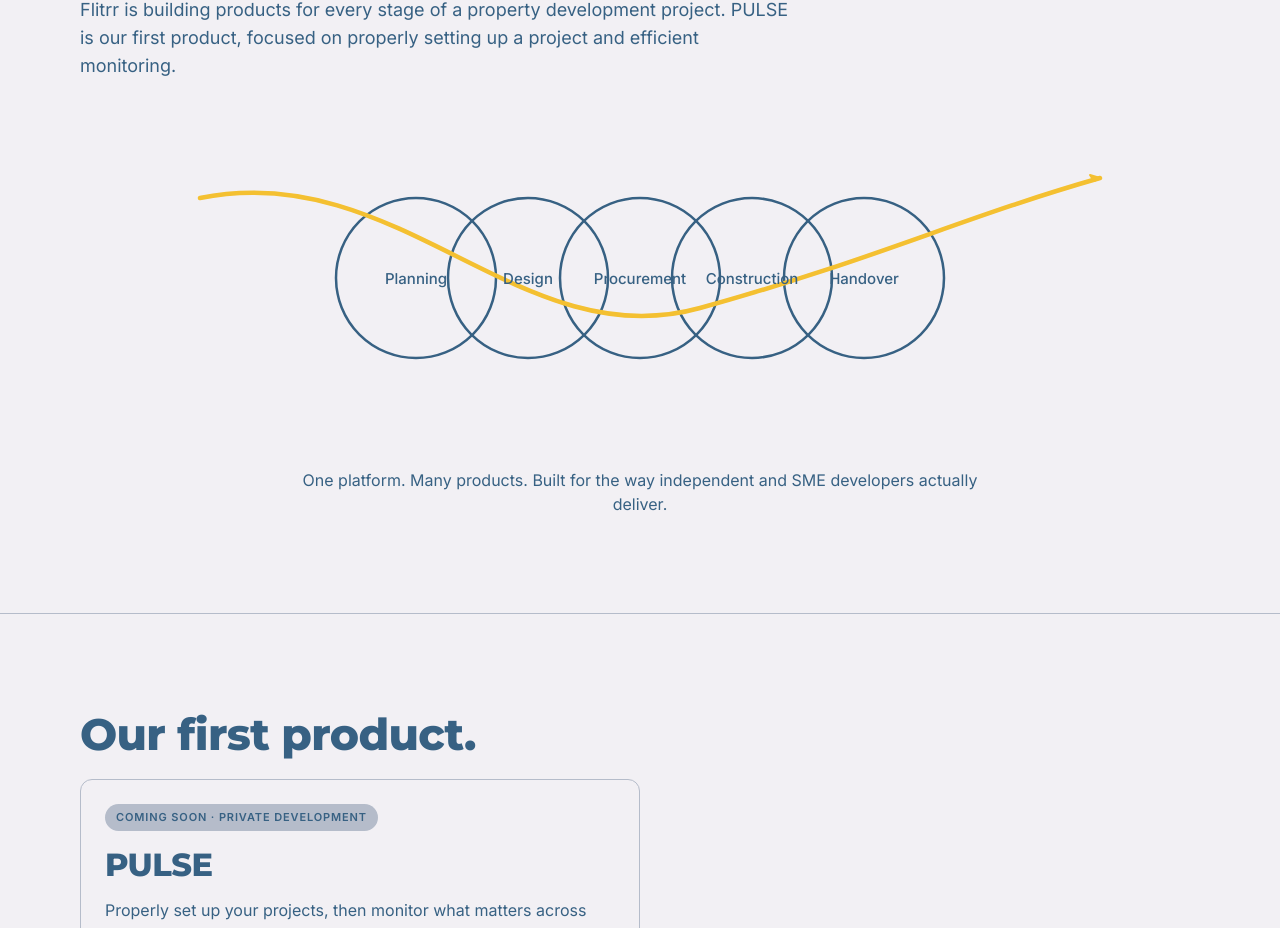
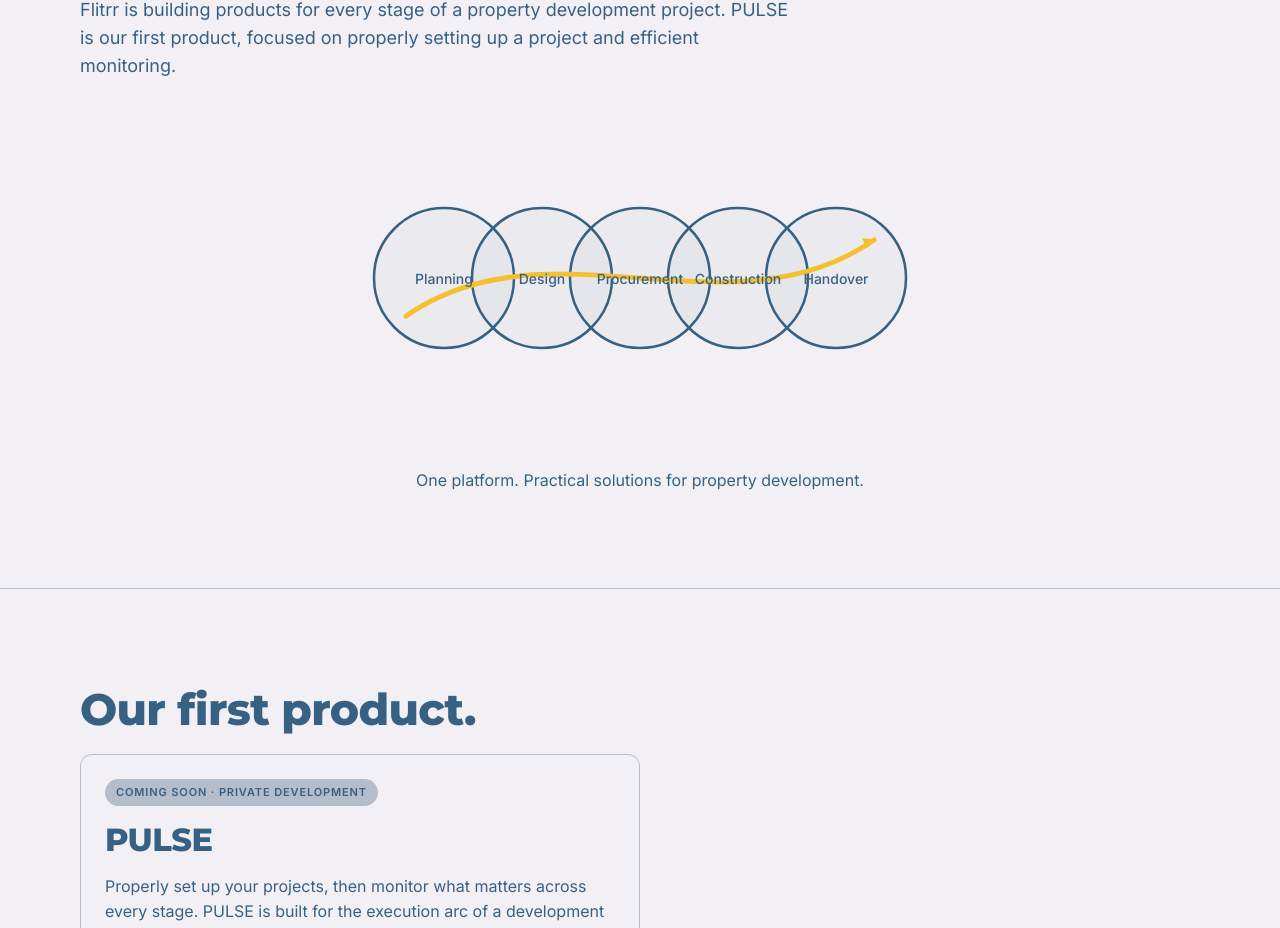
Before and after one commit to okeoluwole/flitrr-landing, a Next.js app: page / in a window 1280 px wide. Shown: the part 977-1905 px from the top of the page. Built offline with nearby package versions, Linux system fonts and the light colour scheme.

Commit message:
patch: improve rings + swoosh visual proportions and motion; update closing line

```diff
--- a/app/page.js
+++ b/app/page.js
@@ -99,29 +99,63 @@ const LIFECYCLE_STAGES = [
 ];
 
 function LifecycleVisual() {
-  // viewBox 1000 x 300, rings centred on y=150, radius 80px each.
-  // Each ring overlaps its neighbour by ~30% of diameter (160 * 0.30 = 48),
-  // so centre-to-centre spacing is 160 - 48 = 112. With 5 rings that span is
-  // 4 * 112 = 448; centre the row inside 1000 → first centre = (1000 - 448)/2 = 276.
-  const RING_RADIUS = 80;
-  const RING_PITCH = 112;
-  const FIRST_CX = 276;
+  // viewBox 1000 x 300. Rings at radius 70 (was 80) to give labels more
+  // breathing room inside each ring. Olympic-style 30% overlap → centre-
+  // to-centre pitch = 2r * (1 - 0.30) = 140 * 0.70 = 98. Five rings span
+  // 4 * 98 = 392. Centre the row inside 1000 → first cx = (1000 - 392)/2
+  // = 304.
+  const RING_RADIUS = 70;
+  const RING_PITCH = 98;
+  const FIRST_CX = 304;
   const CENTRE_Y = 150;
+
+  // Swoosh anchors INSIDE the lifecycle, not in dead space.
+  // Entry: lower-left interior of ring 1 (Planning).
+  // Exit:  upper-right interior of ring 5 (Handover) — endpoint of the
+  //        arrowhead, signalling arrival.
+  const ENTRY_X = FIRST_CX - 38;                   // 304 - 38 = 266
+  const ENTRY_Y = CENTRE_Y + 38;                   // 150 + 38 = 188
+  const EXIT_X  = FIRST_CX + 4 * RING_PITCH + 38;  // 696 + 38 = 734
+  const EXIT_Y  = CENTRE_Y - 38;                   // 150 - 38 = 112
+
+  // Asymmetric S-curve. cp1 pulls the path UP early so it lifts through
+  // Planning → Design. cp2 pulls DOWN through the middle so it dips
+  // through Design → Procurement → Construction, then rises more
+  // dramatically toward the upper-right exit.
+  const SWOOSH_PATH =
+    `M ${ENTRY_X} ${ENTRY_Y} ` +
+    `C 410 88, 590 212, ${EXIT_X} ${EXIT_Y}`;
 
   return (
     <svg
       viewBox="0 0 1000 300"
       xmlns="http://www.w3.org/2000/svg"
       role="img"
-      aria-label="Five overlapping rings labelled Planning, Design, Procurement, Construction, and Handover, with an amber swoosh tracing through them."
+      aria-label="Five overlapping rings labelled Planning, Design, Procurement, Construction, and Handover, with an amber swoosh tracing the journey from start to finish."
       className={styles.lifecycleSvg}
     >
-      {/* Rings — stroke-only, Accent 1 deep blue */}
+      {/* 1. Ring fills — Accent 1 deep blue at low opacity for subtle
+            physical presence (no longer pure wireframe). */}
       {LIFECYCLE_STAGES.map((label, i) => {
         const cx = FIRST_CX + i * RING_PITCH;
         return (
           <circle
-            key={label}
+            key={`fill-${label}`}
+            cx={cx}
+            cy={CENTRE_Y}
+            r={RING_RADIUS}
+            fill="var(--color-accent-1-deep-blue)"
+            fillOpacity="0.04"
+          />
+        );
+      })}
+
+      {/* 2. Ring strokes — Accent 1 deep blue, 2.5px, no fill. */}
+      {LIFECYCLE_STAGES.map((label, i) => {
+        const cx = FIRST_CX + i * RING_PITCH;
+        return (
+          <circle
+            key={`stroke-${label}`}
             cx={cx}
             cy={CENTRE_Y}
             r={RING_RADIUS}
@@ -132,32 +166,29 @@ function LifecycleVisual() {
         );
       })}
 
-      {/* Swoosh — single asymmetric Bezier in amber, sits ABOVE the rings.
-          Enters upper-left above ring 1, dips down through ring 2-3-4
-          centres, lifts back up to exit upper-right above ring 5. */}
+      {/* 3. Swoosh — single asymmetric cubic Bezier in amber. Anchored
+            to the journey: enters inside Planning, exits inside Handover
+            with the arrowhead. Sits ABOVE the rings. */}
       <path
-        d="M 60 70
-           C 260 30, 380 230, 560 180
-           S 820 90, 960 50"
+        d={SWOOSH_PATH}
         fill="none"
         stroke="var(--color-background-amber)"
-        strokeWidth="4.5"
+        strokeWidth="5"
         strokeLinecap="round"
       />
 
-      {/* Arrowhead at the right-end of the swoosh, pointing right.
-          Endpoint is (960, 50); the arrowhead is a small triangle
-          aimed along the curve's exit tangent (roughly upper-right). */}
+      {/* Arrowhead at the right end of the swoosh, aimed along the
+          curve's exit tangent (cp2 → endpoint = upper-right). */}
       <path
-        d="M 960 50 l -10 -3 l 4 6 z"
+        d={`M ${EXIT_X} ${EXIT_Y} l -11 -1 l 4 8 z`}
         fill="var(--color-background-amber)"
         stroke="var(--color-background-amber)"
-        strokeWidth="2"
+        strokeWidth="1.5"
         strokeLinejoin="round"
       />
 
-      {/* Labels rendered AFTER the swoosh so they sit on top — each
-          centred inside its ring. */}
+      {/* 4. Stage labels — rendered last so they sit ABOVE the swoosh
+            and the ring strokes, keeping the journey readable. */}
       {LIFECYCLE_STAGES.map((label, i) => {
         const cx = FIRST_CX + i * RING_PITCH;
         return (
@@ -168,7 +199,7 @@ function LifecycleVisual() {
             textAnchor="middle"
             dominantBaseline="central"
             fontFamily="var(--font-body), sans-serif"
-            fontSize="15"
+            fontSize="14"
             fontWeight="500"
             fill="var(--color-accent-1-deep-blue)"
           >
@@ -202,8 +233,7 @@ function Lifecycle() {
         </div>
 
         <p className={styles.lifecycleFootline}>
-          One platform. Many products. Built for the way independent and SME
-          developers actually deliver.
+          One platform. Practical solutions for property development.
         </p>
       </div>
     </section>
```
